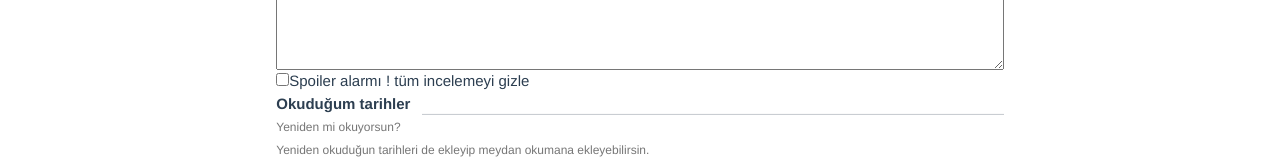
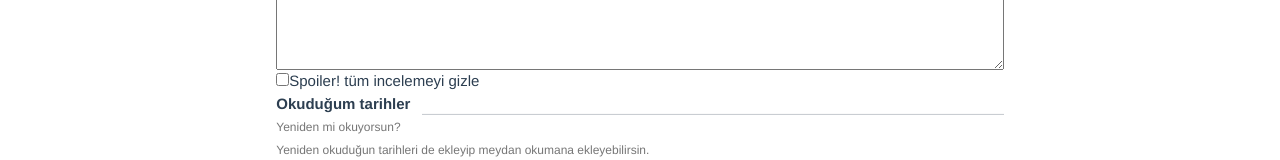
Before and after one commit to mavidurak/orientation-front-end, a Vue app: page /review in a window 1280 px wide. Shown: the part 521-681 px from the top of the page. Built offline with nearby package versions, Linux system fonts and the light colour scheme.

Commit message:
review hazir

```diff
--- a/src/views/Review.vue
+++ b/src/views/Review.vue
@@ -48,7 +48,7 @@
         name="reviewspoiler"
         id="reviewspoiler"
       />
-      <label for="reviewspoiler">Spoiler alarmı ! tüm incelemeyi gizle</label>
+      <label for="reviewspoiler">Spoiler! tüm incelemeyi gizle</label>
     </div>
     <hr />
     <b>Okuduğum tarihler</b> <br />
```
